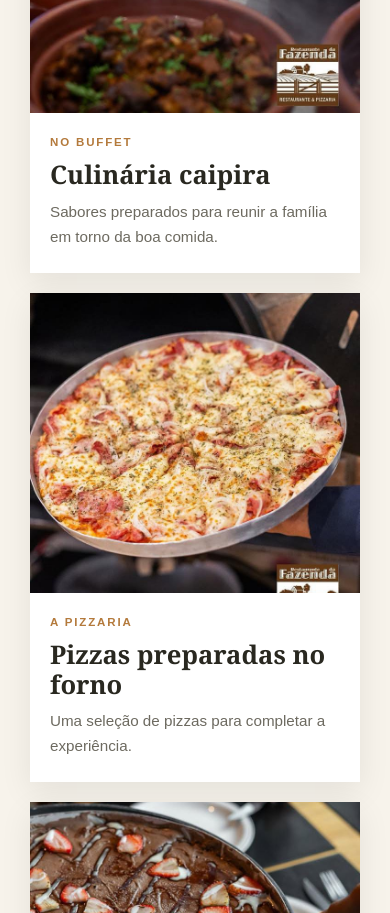
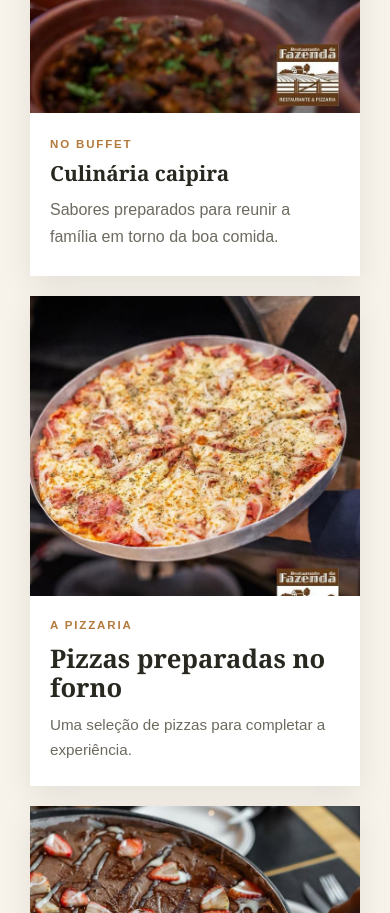
Before and after one commit to Matheusgpt26/restaurante-da-fazenda, a plain HTML site: page index.html in a window 390 px wide. Shown: the part 4364-5277 px from the top of the page. Drawn offline with Linux system fonts and the light colour scheme.

Commit message:
Add styles for experience-feature section
Added styles for 'experience-feature' section including image and content adjustments.

```diff
--- a/style.css
+++ b/style.css
@@ -1043,3 +1043,41 @@ rgba(0, 0, 0, 0.12) 100%
     }
 
 }
+/* ========================================
+   DESTAQUE — CULINÁRIA CAIPIRA
+   ======================================== */
+
+.experience-feature .experience-image {
+    height: 560px;
+}
+
+.experience-feature .experience-content {
+    padding: 28px 30px 32px;
+}
+
+.experience-feature .experience-content h3 {
+    font-size: 1.45rem;
+    margin-bottom: 10px;
+}
+
+.experience-feature .experience-content p {
+    font-size: 1rem;
+    line-height: 1.7;
+}
+
+/* Mantém a proporção equilibrada no celular */
+@media (max-width: 768px) {
+
+    .experience-feature .experience-image {
+        height: 380px;
+    }
+
+    .experience-feature .experience-content {
+        padding: 22px 20px 26px;
+    }
+
+    .experience-feature .experience-content h3 {
+        font-size: 1.3rem;
+    }
+
+}
```
